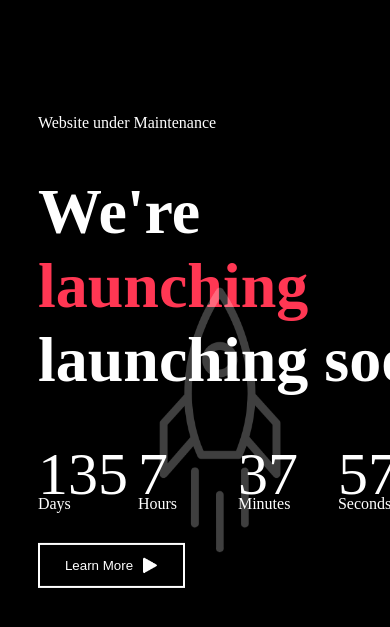
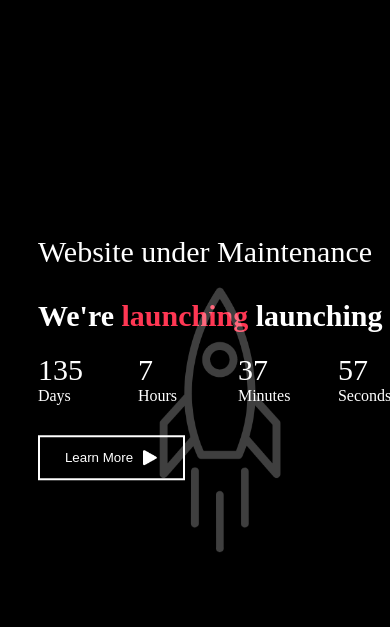
Before and after one commit to mihaiciupitu/countdown, a plain HTML site: page index.html in a window 390 px wide. Shown: the part 87-714 px from the top of the page. Drawn offline with Linux system fonts and the light colour scheme.

Commit message:
Add files via upload

```diff
--- a/style.css
+++ b/style.css
@@ -71,3 +71,13 @@ body {
   overflow: hidden;
   background-color: black;
 }
+@media screen and (max-width: 600px) {
+  .launch-time div p {
+    font-size: 30px;
+    margin-bottom: 0;
+  }
+  .content p,
+  .content h1 {
+    font-size: 30px;
+  }
+}
```
